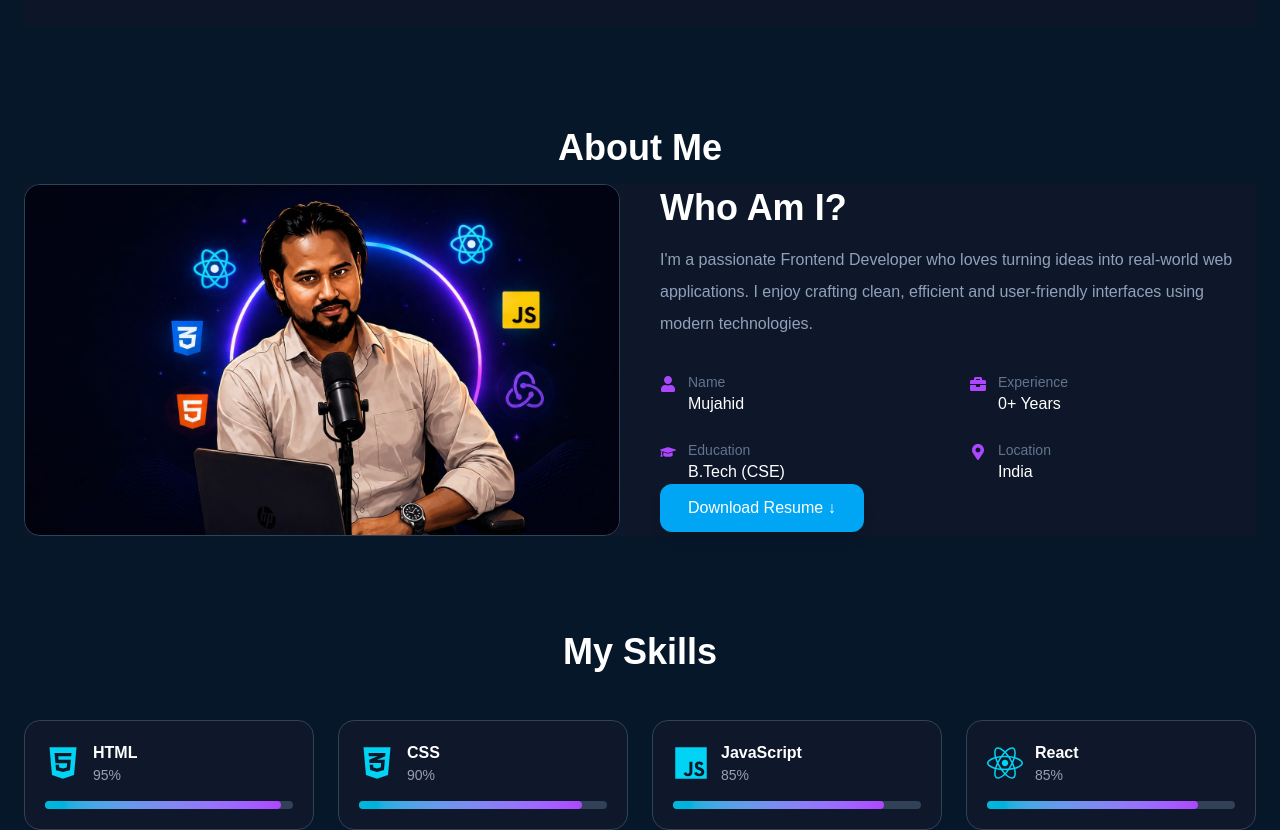
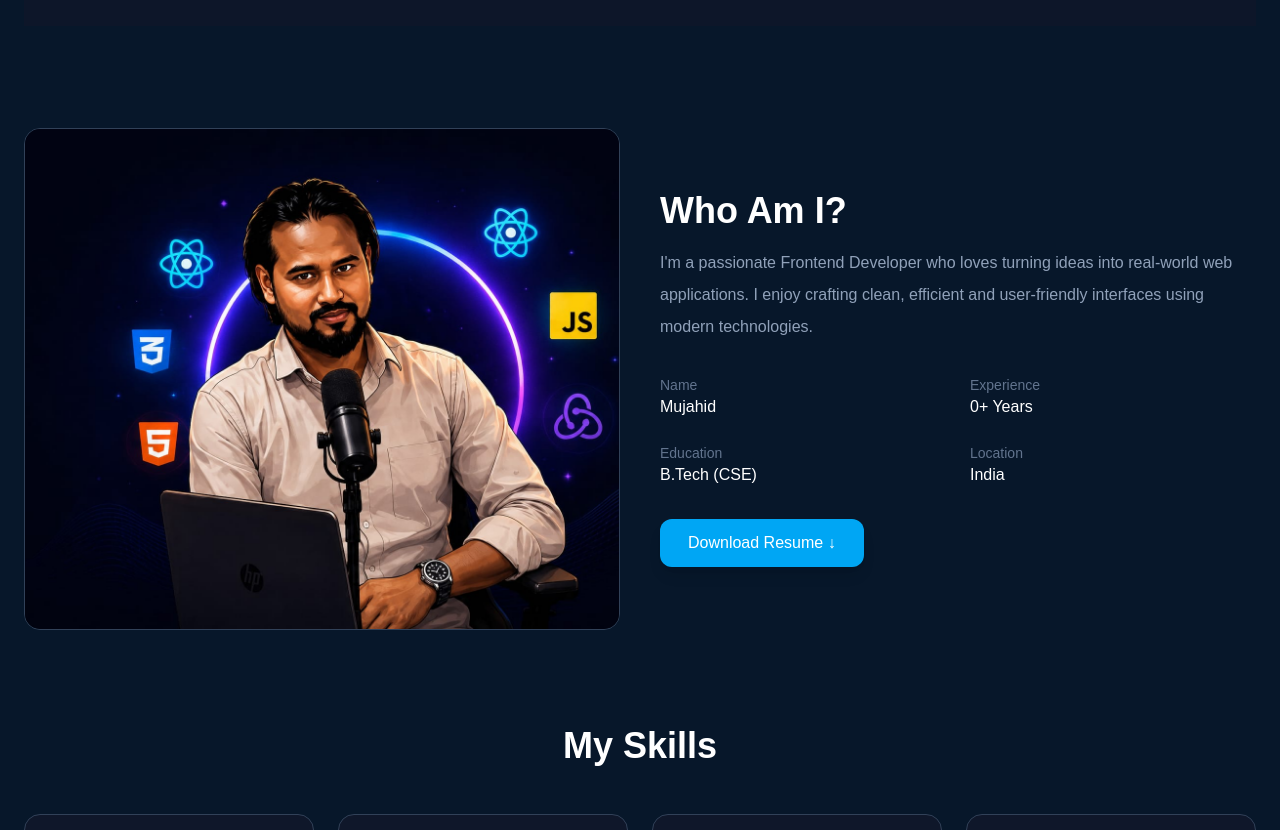
Before and after one commit to mujahidul1999/mujahid, a React (Vite) app: page / in a window 1280 px wide. Shown: the part 720-1550 px from the top of the page. Built offline with nearby package versions, Linux system fonts and the light colour scheme.

Commit message:
fixed about us image issus and hero component cta button fixed

```diff
--- a/src/Components/About.jsx
+++ b/src/Components/About.jsx
@@ -12,35 +12,19 @@ const About = () => {
   return (
     <section id="about" className="bg-[#07172A] py-12">
       <div className="max-w-7xl mx-auto px-6">
-         <h2 className="text-4xl font-bold text-center text-white mb-4">
-          About Me
-        </h2>
-
-        {/* Card */}
-        <div className="bg-[#0F172A]/80 ">
-
-
         <div className="grid lg:grid-cols-2 gap-10 items-center">
 
-            {/* LEFT SIDE */}
-            <div className="relative">
-
-              <div className="relative overflow-hidden rounded-2xl border border-slate-700">
+  {/* Image */}
+  <div className="order-2 lg:order-1 relative overflow-hidden rounded-2xl border border-slate-700">
     <img
       src={AboutImg}
       alt="About"
-                  className="w-full h-[350px] object-cover"
+      className="w-full h-[300px] sm:h-[400px] lg:h-[500px] object-cover"
     />
   </div>
 
-              {/* Experience Card */}
-
-
-            </div>
-
-            {/* RIGHT SIDE */}
-            <div>
-
+  {/* Content */}
+  <div className="order-1 lg:order-2">
     <h2 className="text-4xl font-bold text-white mb-4">
       Who Am I?
     </h2>
@@ -52,62 +36,40 @@ const About = () => {
       modern technologies.
     </p>
 
-              {/* INFO GRID */}
-
     <div className="grid md:grid-cols-2 gap-6">
-
-                <div className="flex items-start gap-3">
-                  <FaUser className="text-purple-500 mt-1" />
       <div>
         <p className="text-slate-500 text-sm">Name</p>
         <h4 className="text-white">Mujahid</h4>
       </div>
-                </div>
 
-                <div className="flex items-start gap-3">
-                  <FaBriefcase className="text-purple-500 mt-1" />
       <div>
         <p className="text-slate-500 text-sm">Experience</p>
         <h4 className="text-white">0+ Years</h4>
       </div>
+
+      <div>
+        <p className="text-slate-500 text-sm">Education</p>
+        <h4 className="text-white">B.Tech (CSE)</h4>
       </div>
 
-                <div className="flex items-start gap-3">
-                  <FaGraduationCap className="text-purple-500 mt-1" />
-                  <div>
-                    <p className="text-slate-500 text-sm">Education</p>
-                    <h4 className="text-white">
-                      B.Tech (CSE)
-                    </h4>
-                  </div>
-                </div>
-
-                <div className="flex items-start gap-3">
-                  <FaMapMarkerAlt className="text-purple-500 mt-1" />
       <div>
         <p className="text-slate-500 text-sm">Location</p>
         <h4 className="text-white">India</h4>
       </div>
     </div>
 
-              </div>
-
-              {/* BUTTON */}
-
     <a
       href="https://drive.google.com/uc?export=download&id=1B-nqQlkwiLKSNrDplIlBaFTY3fcBCuTk"
       target="_blank"
       rel="noopener noreferrer"
-                  className="inline-block px-7 py-3 rounded-xl bg-gradient-to-r from-sky-500 to-sky-500 text-white font-medium shadow-lg hover:scale-105 transition cursor-pointer"
+      className="inline-block mt-8 px-7 py-3 rounded-xl bg-sky-500 text-white font-medium shadow-lg hover:scale-105 transition cursor-pointer"
     >
       Download Resume ↓
     </a>
-
   </div>
 
 </div>
 
-        </div>
 
       </div>
     </section>
```
Lines whose indentation alone changed are shown as unchanged.
